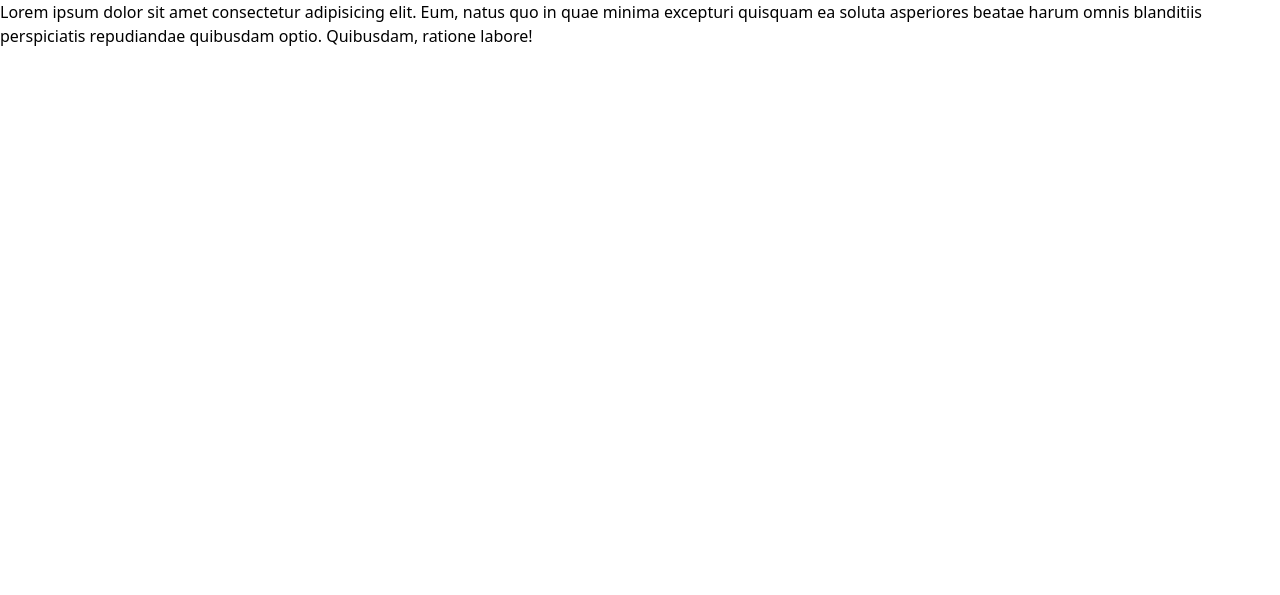
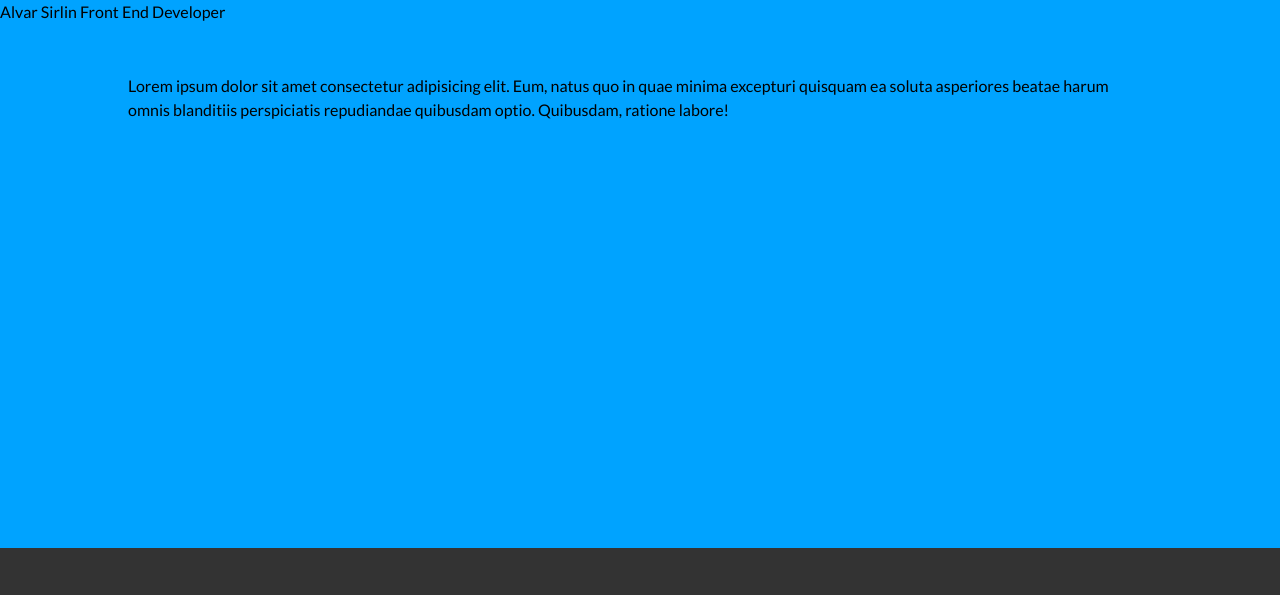
Before and after one commit to alvarix/webdev, an Astro site: page /bio in a window 1280 px wide. Shown: the top 595 px of the page. Built offline with nearby package versions, Linux system fonts and the light colour scheme; Astro itself is replaced by a stand-in of ours.

Commit message:
build out bio dummy, finesse page transition

```diff
--- a/src/layouts/Layout.astro
+++ b/src/layouts/Layout.astro
@@ -1,4 +1,5 @@
 ---
+import { ViewTransitions } from 'astro:transitions';
 import Footer from '../components/Footer.astro';
 interface Props {
 	title: string;
@@ -20,12 +21,20 @@ const { title } = Astro.props;
 		<link rel="preconnect" href="https://fonts.googleapis.com">
 		<link rel="preconnect" href="https://fonts.gstatic.com" crossorigin>
 		<link href="https://fonts.googleapis.com/css2?family=Lato:ital,wght@0,100;0,300;0,400;0,700;0,900;1,100;1,300;1,400;1,700;1,900&display=swap" rel="stylesheet">
-			</head>
+		<ViewTransitions />
+	</head>
 	<body class="flex flex-col min-h-screen">
-		<main class="grow control">
+		<header class="flex">
+			<div>
+				Alvar Sirlin <span>Front End Developer</span>
+			</div>
+			<div>
+
+			</div>
+		</header>
+		<main class="grow control" transition:animate="slide">
 			<slot />
 		</main>
-
 		<Footer />
 	</body>
 </html>
@@ -40,6 +49,20 @@ const { title } = Astro.props;
 		color-scheme: light dark;
 
 	}
+
+    body:has(#bio) {
+        background-color: var(--blue);
+    }
+
+    body:has(#cs) {
+        background-color: var(--red);
+    }
+
+    body:has(#contact) {
+        background-color: var(--yellow);
+    }
+
+
 
 	h3 {
 		font-size: 32px;
--- a/src/pages/bio.astro
+++ b/src/pages/bio.astro
@@ -1,3 +1,14 @@
-<section>
+---
+import Layout from '../layouts/Layout.astro';
+
+---
+<Layout title="Alvar Sirlin, Front End Dev">
+<section id="bio">
     Lorem ipsum dolor sit amet consectetur adipisicing elit. Eum, natus quo in quae minima excepturi quisquam ea soluta asperiores beatae harum omnis blanditiis perspiciatis repudiandae quibusdam optio. Quibusdam, ratione labore!
 </section>
+</Layout>
+
+
+<style>
+
+</style>
```
